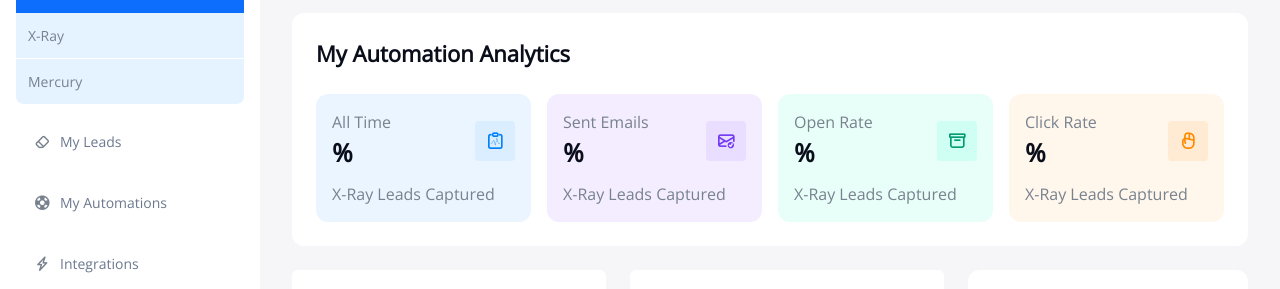
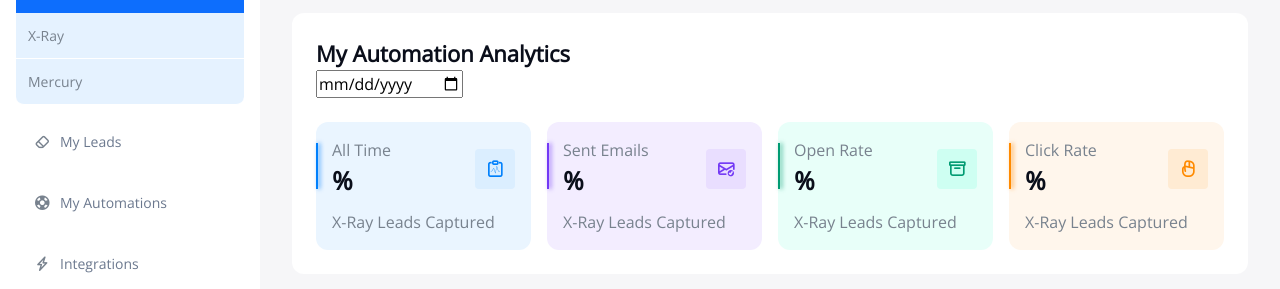
Before and after one commit to npdesai/dashboard, an Angular app: page / in a window 1280 px wide. Shown: the part 178-467 px from the top of the page. Built offline with nearby package versions, Linux system fonts and the light colour scheme; no server answers.

Commit message:
Analytics card UI bar added

```diff
--- a/src/app/home/home.component.html
+++ b/src/app/home/home.component.html
@@ -13,10 +13,13 @@
             <div class="automation-analytic-section_subtitle">
                 My Automation Analytics
             </div>
-            <div></div>
+            <div>
+                <input type="date" />
+            </div>
         </div>
         <div class="automation-analytic-section_cards">
             <div class="analytic_card blue">
+                <div class="blue_bar"></div>
                 <div class="d-flex align-items-center justify-content-between w-100">
                     <div class="w-100">
                         <div class="analytic_card_title">All Time</div>
@@ -28,6 +31,7 @@
                 <div class="analytic_card_description">X-Ray Leads Captured</div>
             </div>
             <div class="analytic_card purple">
+                <div class="purple_bar"></div>
                 <div class="d-flex align-items-center justify-content-between w-100">
                     <div class="w-100">
                         <div class="analytic_card_title">Sent Emails</div>
@@ -39,6 +43,7 @@
                 <div class="analytic_card_description">X-Ray Leads Captured</div>
             </div>
             <div class="analytic_card green">
+                <div class="green_bar"></div>
                 <div class="d-flex align-items-center justify-content-between w-100">
                     <div class="w-100">
                         <div class="analytic_card_title">Open Rate</div>
@@ -50,6 +55,7 @@
                 <div class="analytic_card_description">X-Ray Leads Captured</div>
             </div>
             <div class="analytic_card orange">
+                <div class="orange_bar"></div>
                 <div class="d-flex align-items-center justify-content-between w-100">
                     <div class="w-100">
                         <div class="analytic_card_title">Click Rate</div>
@@ -191,7 +197,7 @@
                             <div class="me-auto text-center">{{trigger.leads_from}}</div>
                             <div class="me-auto text-left text-truncate">{{trigger.audience_name}}</div>
                             <div class="d-flex align-items-center justify-content-center">
-                                <div class="mx-2"><i class="bi bi-pencil-square edit-icon"></i></div>
+                                <div class="me-2"><i class="bi bi-pencil-square edit-icon"></i></div>
                                 <div><i class="bi bi-three-dots-vertical"></i></div>
                             </div>
                         </div>
--- a/src/app/home/home.component.scss
+++ b/src/app/home/home.component.scss
@@ -102,6 +102,7 @@
             }
             .blue {
                 background-color: #eaf5ff;
+                position: relative;
                 &_icon {
                     background-color: #dbeeff;
                     .bi {
@@ -110,9 +111,19 @@
                         }
                     }
                 }
+                &_bar {
+                    position: absolute;
+                    top: 21px;
+                    left: 0;
+                    height: 46px;
+                    width: 2px;
+                    background-color: #0080fc;
+                    box-shadow: 2px 0 4px 0 rgba(0, 128, 252, 0.8)
+                }
             }
             .purple {
                 background-color: #f3edff;
+                position: relative;
                 &_icon {
                     background-color: #e9deff;
                     .bi {
@@ -121,9 +132,19 @@
                         }
                     }
                 }
+                &_bar {
+                    position: absolute;
+                    top: 21px;
+                    left: 0;
+                    height: 46px;
+                    width: 2px;
+                    background-color: #7339f5;
+                    box-shadow: 2px 0 4px 0 rgba(115, 57, 245, 0.8)
+                }
             }
             .green {
                 background-color: #e8fff9;
+                position: relative;
                 &_icon {
                     background-color: #cefff2;
                     .bi {
@@ -132,9 +153,19 @@
                         }
                     }
                 }
+                &_bar {
+                    position: absolute;
+                    top: 21px;
+                    left: 0;
+                    height: 46px;
+                    width: 2px;
+                    background-color: #009b72;
+                    box-shadow: 2px 0 4px 0 rgba(0, 155, 114, 0.8)
+                }
             }
             .orange {
                 background-color: #fff6ec;
+                position: relative;
                 &_icon {
                     background-color: #ffebd3;
                     .bi {
@@ -142,6 +173,15 @@
                             color: #ff8a00;
                         }
                     }
+                }
+                &_bar {
+                    position: absolute;
+                    left: 0;
+                    top: 21px;
+                    height: 46px;
+                    width: 2px;
+                    background-color: #ff8a00;
+                    box-shadow: 2px 0 4px 0 rgba(255, 138, 0, 0.8)
                 }
             }
         }
```
